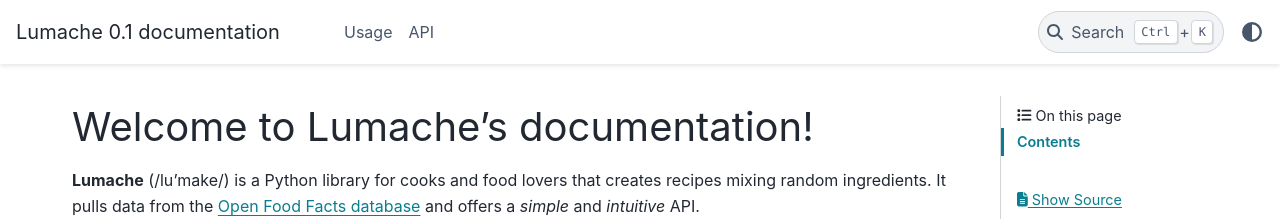
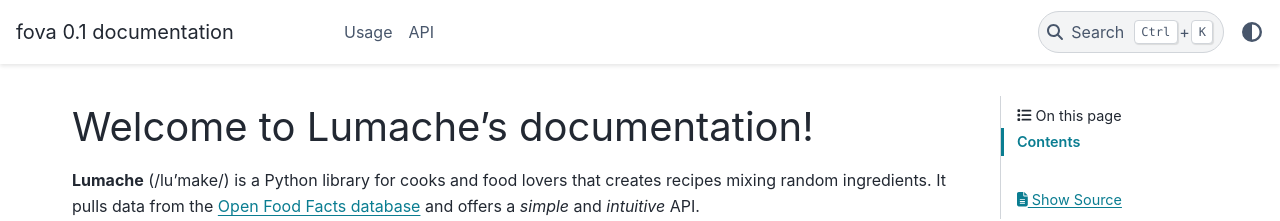
Before and after one commit to agrawalraj/anova, a Sphinx documentation site: the page built from docs/source/index.rst, in a window 1280 px wide. Shown: the top 221 px of the page. Built offline with Sphinx 7.4.7 and the PyData theme 0.15.4, drawn with Linux system fonts in a browser that asks for light colours.

```diff
--- a/docs/source/conf.py
+++ b/docs/source/conf.py
@@ -2,7 +2,7 @@
 
 # -- Project information
 
-project = 'Lumache'
+project = 'fova'
 copyright = '2021, Graziella'
 author = 'Graziella'
 
```
